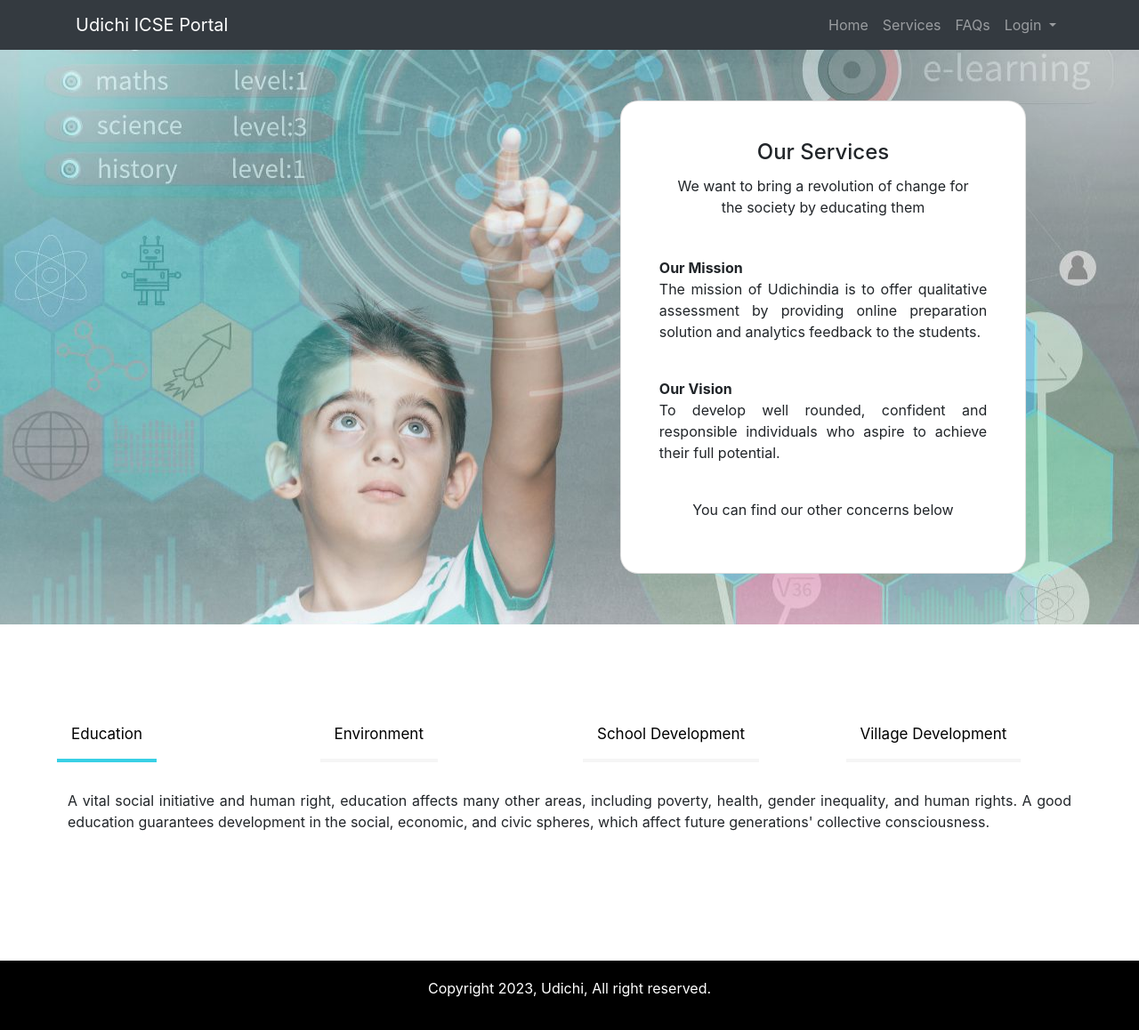
After one commit to Soumya624/Udichi-ICSE-Portal, a PHP site: page /services.php in a window 1280 px wide. The commit adds this page. Shown: the whole page at 89% size. Run offline with PHP 8.4, Linux system fonts and the light colour scheme; some libraries are stand-ins or nearby versions.

Commit message:
Index page updated

```diff
--- a/inc/header.php
+++ b/inc/header.php
@@ -76,8 +76,20 @@ if (isset($_GET['action']) && $_GET['action'] == 'logout') {
               <a class="nav-link" href="?action=logout">Logout</a>
             </li>
           <?php } else { ?>
-            <li class="nav-item"><a class="nav-link" href="admin/">Admin</a></li>
-            <li class="nav-item"><a class="nav-link" href="login.php">Student</a></li>
+            <li class="nav-item"><a class="nav-link" href="index.php">Home</a></li>
+            <li class="nav-item"><a class="nav-link" href="services.php">Services</a></li>
+            <li class="nav-item"><a class="nav-link" href="faqs.php">FAQs</a></li>
+            <li class="nav-item dropdown">
+              <a class="nav-link dropdown-toggle" href="#" role="button" data-bs-toggle="dropdown" aria-expanded="false">
+                  Login
+              </a>
+              <ul class="dropdown-menu">
+                  <li><a class="dropdown-item" href="admin/">Admin</a></li>
+                  <li><a class="dropdown-item" href="login.php">Student</a></li>
+              </ul>
+            </li>
+            <!-- <li class="nav-item"><a class="nav-link" href="admin/">Admin</a></li>
+            <li class="nav-item"><a class="nav-link" href="login.php">Student</a></li> -->
           <?php } ?>
         </ul>
       </div>
--- /dev/null
+++ b/services.php
@@ -0,0 +1,184 @@
+<?php include 'inc/header.php'; ?>
+<html>
+<hrad>
+	<link rel="stylesheet" href="https://cdn.jsdelivr.net/npm/bootstrap@4.0.0/dist/css/bootstrap.min.css"
+		integrity="sha384-Gn5384xqQ1aoWXA+058RXPxPg6fy4IWvTNh0E263XmFcJlSAwiGgFAW/dAiS6JXm" crossorigin="anonymous">
+	<script src="https://code.jquery.com/jquery-3.2.1.slim.min.js"
+		integrity="sha384-KJ3o2DKtIkvYIK3UENzmM7KCkRr/rE9/Qpg6aAZGJwFDMVNA/GpGFF93hXpG5KkN"
+		crossorigin="anonymous"></script>
+	<script src="https://cdn.jsdelivr.net/npm/popper.js@1.12.9/dist/umd/popper.min.js"
+		integrity="sha384-ApNbgh9B+Y1QKtv3Rn7W3mgPxhU9K/ScQsAP7hUibX39j7fakFPskvXusvfa0b4Q"
+		crossorigin="anonymous"></script>
+	<script src="https://cdn.jsdelivr.net/npm/bootstrap@4.0.0/dist/js/bootstrap.min.js"
+		integrity="sha384-JZR6Spejh4U02d8jOt6vLEHfe/JQGiRRSQQxSfFWpi1MquVdAyjUar5+76PVCmYl"
+		crossorigin="anonymous"></script>
+    <style>
+		/* Style the tab */
+		.tab {
+			overflow: hidden;
+		}
+
+		/* Style the buttons inside the tab */
+		.tab button {
+			background-color: inherit;
+			float: left;
+			border: none;
+			outline: none;
+			cursor: pointer;
+			padding: 14px 16px;
+			transition: 0.3s;
+			font-size: 17px;
+			border-bottom: 4px solid #f5f5f5;
+		}
+
+		/* Change background color of buttons on hover */
+		.tab button:hover {}
+
+		/* Create an active/current tablink class */
+		.tab button.active {
+			border-bottom: 4px solid;
+			border-color: #39d0e5;
+		}
+
+		/* Style the tab content */
+		.tabcontent {
+			display: none;
+			padding: 6px 12px;
+			border-top: none;
+		}
+
+		/* Style the close button */
+		.topright {
+			float: right;
+			cursor: pointer;
+			font-size: 28px;
+		}
+
+		.topright:hover {
+			color: red;
+		}
+	</style>
+	</head>
+
+	<body style="overflow-x: hidden;">
+        <div style="background-image: url('img/p14.jpg'); background-size: cover; ">
+			<div class="container">
+				<div class="row" style="align-items: center;">
+					<div class="col-sm-6">
+					</div>
+					<div class="col-sm-6" style="padding:5%">
+						<div class="card" style="width:100%; padding: 5%; border-radius: 20px">
+							<div class="card-body">
+								<center>
+									<h4>Our Services</h4>
+									<p style="padding:1% 5%">We want to bring a revolution of change for the society by educating them</p>
+								</center>
+                                <br />
+								<p style="text-align:justify"><b>Our Mission</b><br />The mission of Udichindia is to offer qualitative assessment by providing online preparation solution and analytics feedback to the students.</p>
+                                <br />
+                                <p style="text-align:justify"><b>Our Vision</b><br />To develop well rounded, confident and responsible individuals who aspire to achieve their full potential.</p>
+                                <br />
+                                <center><p>You can find our other concerns below</p></center>
+							</div>
+						</div>
+					</div>
+				</div>
+			</div>
+		</div>
+        <br />
+        <br />
+        <br />
+        <div id="PC">
+		<center>
+			<div class="tab" style="margin: 2% 5%;">
+				<div class="row" style="align-items: center;">
+					<div class="col-sm-3">
+						<button class="tablinks" onclick="feature(event, 't1')" id="defaultOpen">Education</button>
+					</div>
+					<div class="col-sm-3">
+						<button class="tablinks" onclick="feature(event, 't2')" id="defaultOpen">Environment</button>
+					</div>
+					<div class="col-sm-3">
+						<button class="tablinks" onclick="feature(event, 't3')" id="defaultOpen">School Development</button>
+					</div>
+					<div class="col-sm-3">
+						<button class="tablinks" onclick="feature(event, 't4')" id="defaultOpen">Village Development</button>
+					</div>
+				</div>
+			</div>
+		</center>
+		<div id="t1" class="tabcontent" style="margin: 2% 5%;text-align: justify;">
+			<p>A vital social initiative and human right, education affects many other areas, including poverty, health, gender inequality, and human rights. A good education guarantees development in the social, economic, and civic spheres, which affect future generations' collective consciousness.</p>
+		</div>
+		<div id="t2" class="tabcontent" style="margin: 2% 5%;text-align: justify;">
+			<p>The cumulative effect is an abhorrently wrong usage of natural resources over many years. India's ecology is currently degrading quickly and severely, and at alarming rates. Environmental degradation, poor public health, loss of biodiversity, loss of ecosystem resilience, and unstable livelihoods for the poor are the results of air pollution, growing water scarcity, water pollution, declining groundwater tables, preservation and quality of forests, and poor waste management.</p>
+		</div>
+		<div id="t3" class="tabcontent" style="margin: 2% 5%;text-align: justify;">
+			<p>A school is guided and focused towards achieving its objective, which is better student learning, through school development, a systematic approach to change at the school level. A school development plan, created within the framework of both the provincial and district strategic education plans, represents the particulars of the neighbourhood school system. The Newfoundland and Labrador School Development Model is a goal-oriented method that entails group reflection, analysis, problem solving, planning, and continual development in order to achieve certain school objectives.</p>
+		</div>
+		<div id="t4" class="tabcontent" style="margin: 2% 5%;text-align: justify;">
+            <p>A comprehensive strategy in the areas of health with a special focus on mothers and children, girl education, women's empowerment, income generation activities, and raising awareness of a safe and clean environment in the village is known as an integrated intervention.</p>
+		</div>
+		<script>
+			function feature(evt, tabName) {
+				var i, tabcontent, tablinks;
+				tabcontent = document.getElementsByClassName("tabcontent");
+				for (i = 0; i < tabcontent.length; i++) {
+					tabcontent[i].style.display = "none";
+				}
+				tablinks = document.getElementsByClassName("tablinks");
+				for (i = 0; i < tablinks.length; i++) {
+					tablinks[i].className = tablinks[i].className.replace(" active", "");
+				}
+				document.getElementById(tabName).style.display = "block";
+				evt.currentTarget.className += " active";
+			}
+
+			// Get the element with id="defaultOpen" and click on it
+			document.getElementById("defaultOpen").click();
+		</script>
+		</div>
+		<div style="margin:5%;text-align: justify" id="Mobile">
+			<h5>Education</h5>
+			<p>A vital social initiative and human right, education affects many other areas, including poverty, health, gender inequality, and human rights. A good education guarantees development in the social, economic, and civic spheres, which affect future generations' collective consciousness.</p>
+			<br />
+
+			<h5>Environment</h5>
+			<p>The cumulative effect is an abhorrently wrong usage of natural resources over many years. India's ecology is currently degrading quickly and severely, and at alarming rates. Environmental degradation, poor public health, loss of biodiversity, loss of ecosystem resilience, and unstable livelihoods for the poor are the results of air pollution, growing water scarcity, water pollution, declining groundwater tables, preservation and quality of forests, and poor waste management.</p>
+			<br />
+
+			<h5>School Development</h5>
+			<p>A school is guided and focused towards achieving its objective, which is better student learning, through school development, a systematic approach to change at the school level. A school development plan, created within the framework of both the provincial and district strategic education plans, represents the particulars of the neighbourhood school system. The Newfoundland and Labrador School Development Model is a goal-oriented method that entails group reflection, analysis, problem solving, planning, and continual development in order to achieve certain school objectives.</p>
+			<br />
+
+			<h5>Village Development</h5>
+			<p>A comprehensive strategy in the areas of health with a special focus on mothers and children, girl education, women's empowerment, income generation activities, and raising awareness of a safe and clean environment in the village is known as an integrated intervention.</p>
+		</div>
+		<br />
+		<br />
+		<br />
+		<br />
+		<div style="background-color: black; color: white; padding: 1.5%; text-align: center;">
+			<p>Copyright 2023, Udichi, All right reserved.</p>
+		</div>
+		<script>
+			function showContent() {
+
+				var PCContent = document.getElementById("PC");
+				var MobileContent =document.getElementById("Mobile");
+
+				if (window.innerWidth > 900) {
+					PCContent.style.display = "block";
+					MobileContent.style.display = "none";
+				} else {
+					PCContent.style.display = "none";
+					MobileContent.style.display = "block";
+				}
+			}
+
+			window.onload = showContent;
+			window.onresize = showContent;
+		</script>
+	</body>
+
+</html>
```
Also changed, not shown: admin/inc/loginheader.php (+14 -2 lines), faqs.php (added, +45 -0 lines), index.php (+13 -5 lines), img/p13.jpg (added), img/p14.jpg (added).
